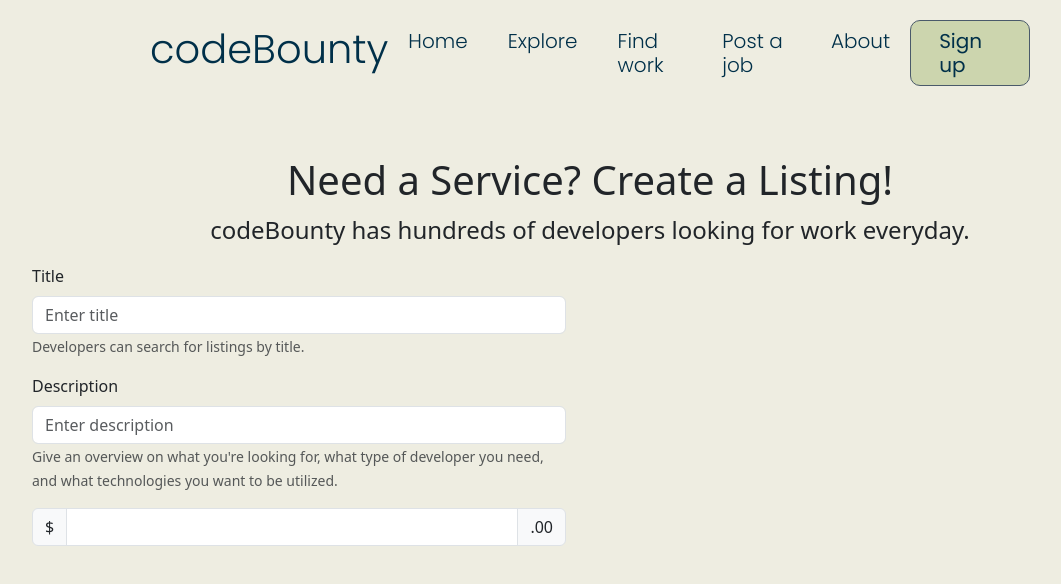
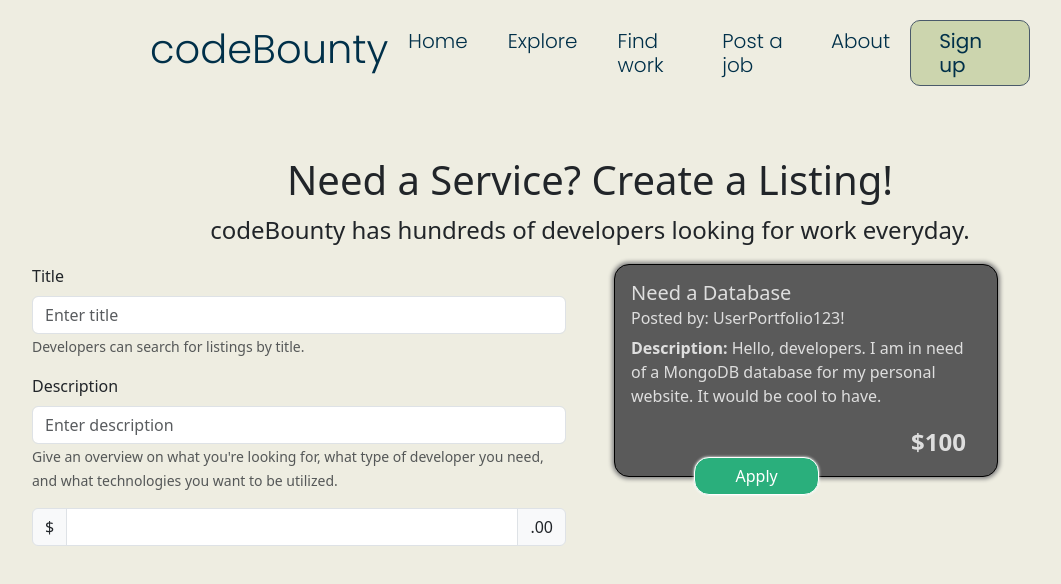
Before and after one commit to bryceberczik/codeBounty, a React (Vite) app in the folder client/: page /post-listing in a window 1280 px wide. Shown: the top 584 px of the page, without its empty margins (50-1111 px from the left). Built offline with nearby package versions, Linux system fonts and the light colour scheme.

Commit message:
Added Listing Card Example for Form

```diff
--- a/client/src/pages/PostAJob.tsx
+++ b/client/src/pages/PostAJob.tsx
@@ -1,5 +1,5 @@
 import { Container, Col, Row } from "react-bootstrap";
-import { Form, InputGroup, Button } from "react-bootstrap";
+import { Form, InputGroup, Card, Button } from "react-bootstrap";
 import "../css/postajob.css";
 
 const PostAJob = () => {
@@ -41,7 +41,26 @@
           </Col>
 
           <Col md={6}>
+            <div style={{ position: "relative" }}>
+              <Card id="listing-card">
+                <Card.Body>
+                  <Card.Title id="card-title">Need a Database</Card.Title>
+                  <Card.Subtitle id="card-lister" className="mb-2">
+                    Posted by: UserPortfolio123!
+                  </Card.Subtitle>
+                  <Card.Text id="card-description">
+                    <strong>Description: </strong>
+                    Hello, developers. I am in need of a MongoDB database for my
+                    personal website. It would be cool to have.
+                  </Card.Text>
+                  <Card.Text id="card-price">
+                    <strong>$100</strong>
+                  </Card.Text>
+                </Card.Body>
+              </Card>
 
+              <Button id="apply-button">Apply</Button>
+            </div>
           </Col>
         </Row>
       </Container>
```
